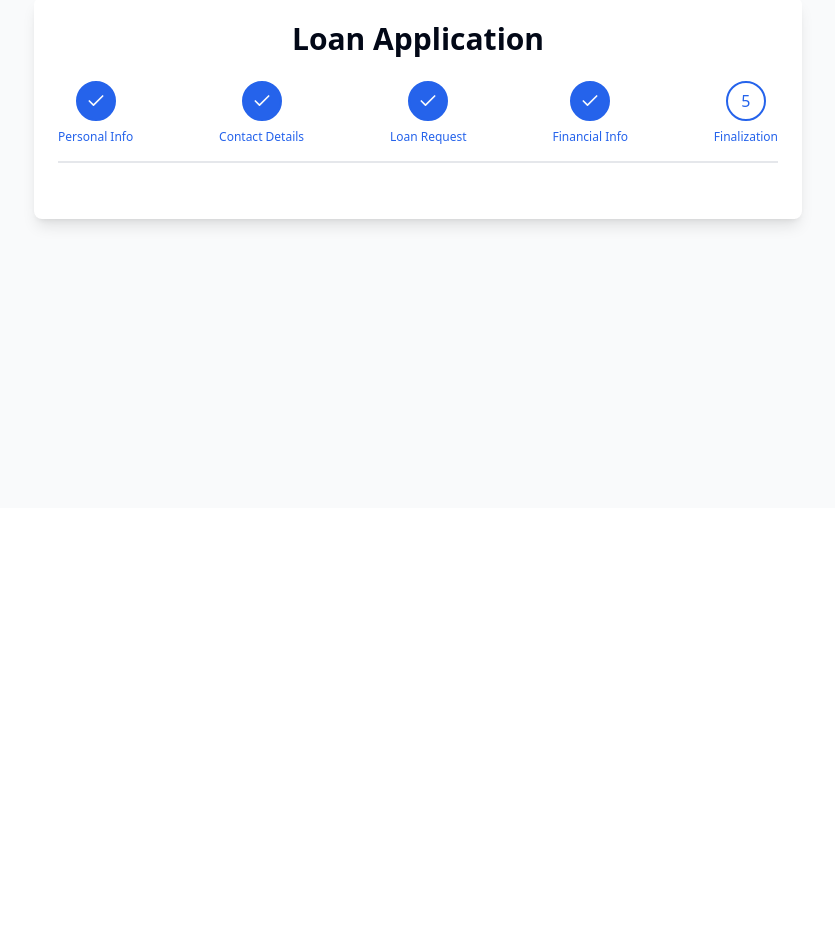
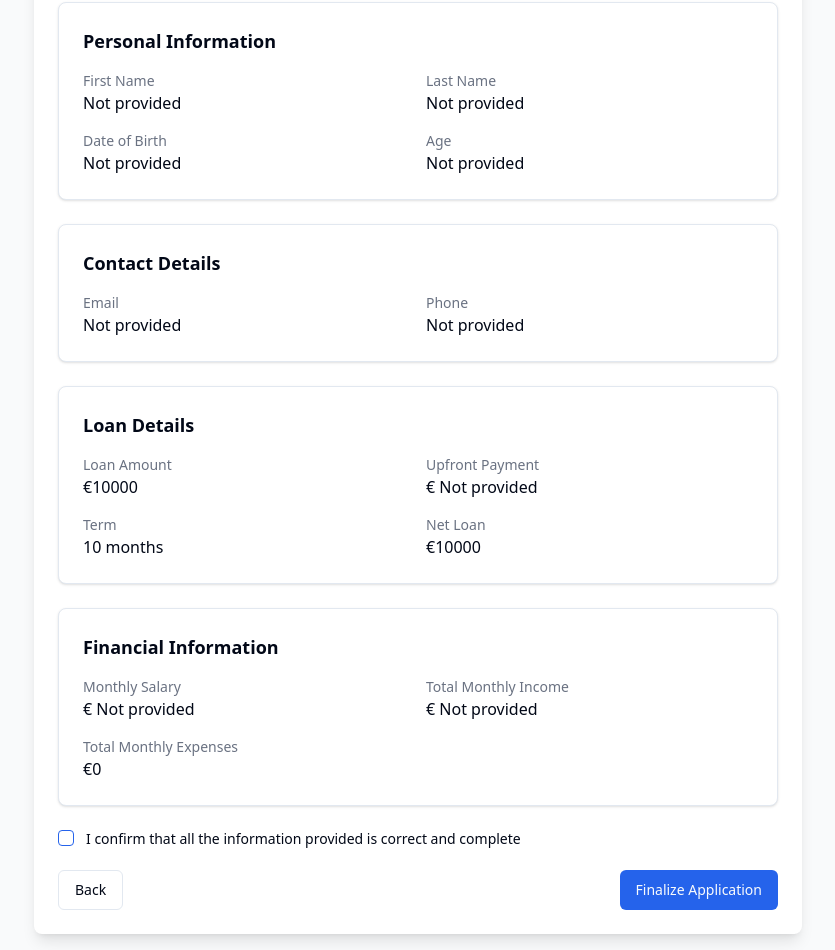
Before and after one commit to reid-harrisson/loan-wizard, a React (Vite) app: page /finalization in a window 1280 px wide. Shown: the part 292-1242 px from the top of the page, without its empty margins (222-1057 px from the left). Before the commit the page ends 800 px from the top, so only its background shows below. Built offline with nearby package versions, Linux system fonts and the light colour scheme.

Commit message:
feat: git add final step

```diff
--- a/src/App.tsx
+++ b/src/App.tsx
@@ -6,6 +6,7 @@ import PersonalInfo from "./components/steps/PersonalInfo";
 import ContactDetails from "./components/steps/ContactDetails";
 import LoanRequest from "./components/steps/LoanRequest";
 import FinancialInfo from "./components/steps/FinancialInfo";
+import Finalization from "./components/steps/Finalization";
 
 function App() {
   return (
@@ -17,7 +18,7 @@ function App() {
           <Route path="contact-details" element={<ContactDetails />} />
           <Route path="loan-request" element={<LoanRequest />} />
           <Route path="financial-info" element={<FinancialInfo />} />
-          <Route path="finalization" element={<></>} />
+          <Route path="finalization" element={<Finalization />} />
           <Route path="success" element={<></>} />
         </Route>
       </Routes>
--- /dev/null
+++ b/src/components/steps/Finalization.tsx
@@ -0,0 +1,227 @@
+import { useForm } from "react-hook-form";
+import { zodResolver } from "@hookform/resolvers/zod";
+import { z } from "zod";
+import { useFormContext } from "../../context/FormContext";
+import { Button } from "@/components/ui/button";
+import {
+  Form,
+  FormControl,
+  FormField,
+  FormItem,
+  FormLabel,
+  FormMessage,
+} from "@/components/ui/form";
+import { Checkbox } from "@/components/ui/checkbox";
+import { useNavigate } from "react-router-dom";
+import { Card, CardContent } from "@/components/ui/card";
+import { format } from "date-fns";
+
+const FinalizationSchema = z.object({
+  confirmed: z.boolean().refine((val) => val === true, {
+    message: "You must confirm the information is correct",
+  }),
+});
+
+type FinalizationFormValues = z.infer<typeof FinalizationSchema>;
+
+const Finalization = () => {
+  const { formData, updateFormData, isLoading, getAge } = useFormContext();
+  const navigate = useNavigate();
+
+  const form = useForm<FinalizationFormValues>({
+    resolver: zodResolver(FinalizationSchema),
+    defaultValues: {
+      confirmed: formData.confirmed,
+    },
+  });
+
+  const onSubmit = async (data: FinalizationFormValues) => {
+    await updateFormData("finalization", data);
+  };
+
+  // Format date for display
+  const formatDate = (dateString: string) => {
+    if (!dateString) return "Not provided";
+    try {
+      return format(new Date(dateString), "MMMM d, yyyy");
+    } catch (error) {
+      return dateString;
+    }
+  };
+
+  return (
+    <div className="space-y-6">
+      <div>
+        <h2 className="text-2xl font-bold">Review Your Application</h2>
+        <p className="text-gray-500">
+          Please review all information before finalizing
+        </p>
+      </div>
+
+      <div className="space-y-6">
+        <Card>
+          <CardContent className="pt-6">
+            <h3 className="text-lg font-semibold mb-4">Personal Information</h3>
+            <div className="grid grid-cols-2 gap-4">
+              <div>
+                <p className="text-sm text-gray-500">First Name</p>
+                <p>{formData.firstName || "Not provided"}</p>
+              </div>
+              <div>
+                <p className="text-sm text-gray-500">Last Name</p>
+                <p>{formData.lastName || "Not provided"}</p>
+              </div>
+              <div>
+                <p className="text-sm text-gray-500">Date of Birth</p>
+                <p>{formatDate(formData.dateOfBirth)}</p>
+              </div>
+              <div>
+                <p className="text-sm text-gray-500">Age</p>
+                <p>
+                  {formData.dateOfBirth
+                    ? `${getAge(formData.dateOfBirth)} years`
+                    : "Not provided"}
+                </p>
+              </div>
+            </div>
+          </CardContent>
+        </Card>
+
+        <Card>
+          <CardContent className="pt-6">
+            <h3 className="text-lg font-semibold mb-4">Contact Details</h3>
+            <div className="grid grid-cols-2 gap-4">
+              <div>
+                <p className="text-sm text-gray-500">Email</p>
+                <p>{formData.email || "Not provided"}</p>
+              </div>
+              <div>
+                <p className="text-sm text-gray-500">Phone</p>
+                <p>{formData.phone || "Not provided"}</p>
+              </div>
+            </div>
+          </CardContent>
+        </Card>
+
+        <Card>
+          <CardContent className="pt-6">
+            <h3 className="text-lg font-semibold mb-4">Loan Details</h3>
+            <div className="grid grid-cols-2 gap-4">
+              <div>
+                <p className="text-sm text-gray-500">Loan Amount</p>
+                <p>€{formData.loanAmount || " Not provided"}</p>
+              </div>
+              <div>
+                <p className="text-sm text-gray-500">Upfront Payment</p>
+                <p>€{formData.upfrontPayment || " Not provided"}</p>
+              </div>
+              <div>
+                <p className="text-sm text-gray-500">Term</p>
+                <p>{formData.terms} months</p>
+              </div>
+              <div>
+                <p className="text-sm text-gray-500">Net Loan</p>
+                <p>
+                  €
+                  {formData.loanAmount - formData.upfrontPayment ||
+                    " Not provided"}
+                </p>
+              </div>
+            </div>
+          </CardContent>
+        </Card>
+
+        <Card>
+          <CardContent className="pt-6">
+            <h3 className="text-lg font-semibold mb-4">
+              Financial Information
+            </h3>
+            <div className="grid grid-cols-2 gap-4">
+              <div>
+                <p className="text-sm text-gray-500">Monthly Salary</p>
+                <p>€{formData.monthlySalary || " Not provided"}</p>
+              </div>
+              {formData.hasAdditionalIncome && (
+                <div>
+                  <p className="text-sm text-gray-500">Additional Income</p>
+                  <p>€{formData.additionalIncome || " Not provided"}</p>
+                </div>
+              )}
+              {formData.hasMortgage && (
+                <div>
+                  <p className="text-sm text-gray-500">Mortgage</p>
+                  <p>€{formData.mortgage || " Not provided"}</p>
+                </div>
+              )}
+              {formData.hasOtherCredits && (
+                <div>
+                  <p className="text-sm text-gray-500">Other Credits</p>
+                  <p>€{formData.otherCredits || " Not provided"}</p>
+                </div>
+              )}
+              <div>
+                <p className="text-sm text-gray-500">Total Monthly Income</p>
+                <p>
+                  €
+                  {formData.monthlySalary +
+                    (formData.hasAdditionalIncome
+                      ? formData.additionalIncome
+                      : 0) || " Not provided"}
+                </p>
+              </div>
+              <div>
+                <p className="text-sm text-gray-500">Total Monthly Expenses</p>
+                <p>
+                  €
+                  {(formData.hasMortgage ? formData.mortgage : 0) +
+                    (formData.hasOtherCredits ? formData.otherCredits : 0)}
+                </p>
+              </div>
+            </div>
+          </CardContent>
+        </Card>
+      </div>
+
+      <Form {...form}>
+        <form onSubmit={form.handleSubmit(onSubmit)} className="space-y-6">
+          <FormField
+            control={form.control}
+            name="confirmed"
+            render={({ field }) => (
+              <FormItem className="flex flex-row items-start space-x-3 space-y-0">
+                <FormControl>
+                  <Checkbox
+                    checked={field.value}
+                    onCheckedChange={field.onChange}
+                  />
+                </FormControl>
+                <div className="space-y-1 leading-none">
+                  <FormLabel>
+                    I confirm that all the information provided is correct and
+                    complete
+                  </FormLabel>
+                </div>
+              </FormItem>
+            )}
+          />
+          <FormMessage />
+
+          <div className="flex justify-between">
+            <Button
+              type="button"
+              variant="outline"
+              onClick={() => navigate("/financial-info")}
+            >
+              Back
+            </Button>
+            <Button type="submit" disabled={isLoading}>
+              {isLoading ? "Finalizing..." : "Finalize Application"}
+            </Button>
+          </div>
+        </form>
+      </Form>
+    </div>
+  );
+};
+
+export default Finalization;
```
